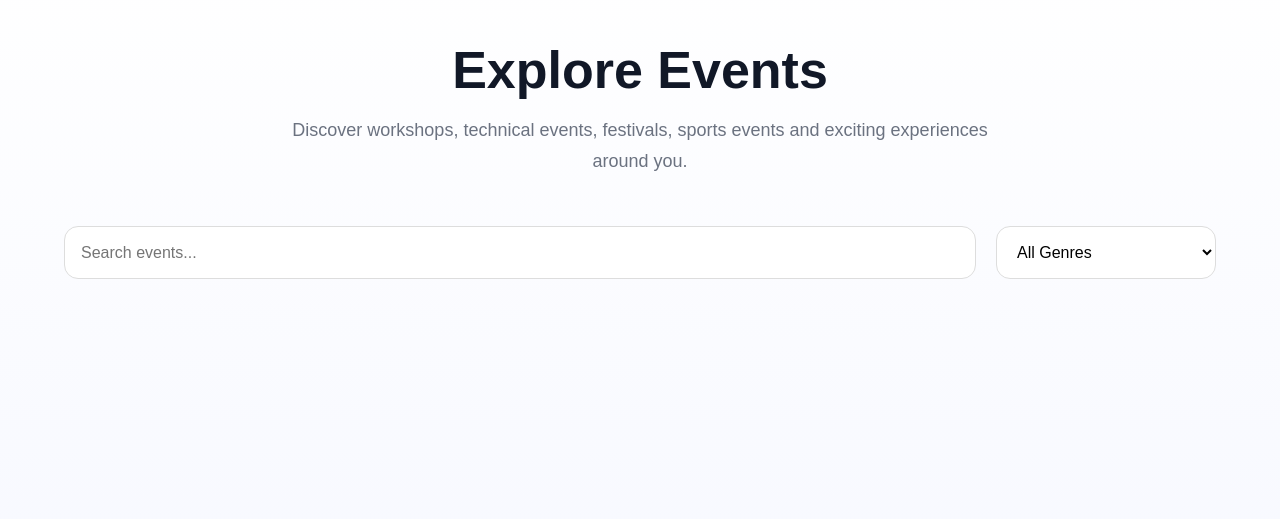
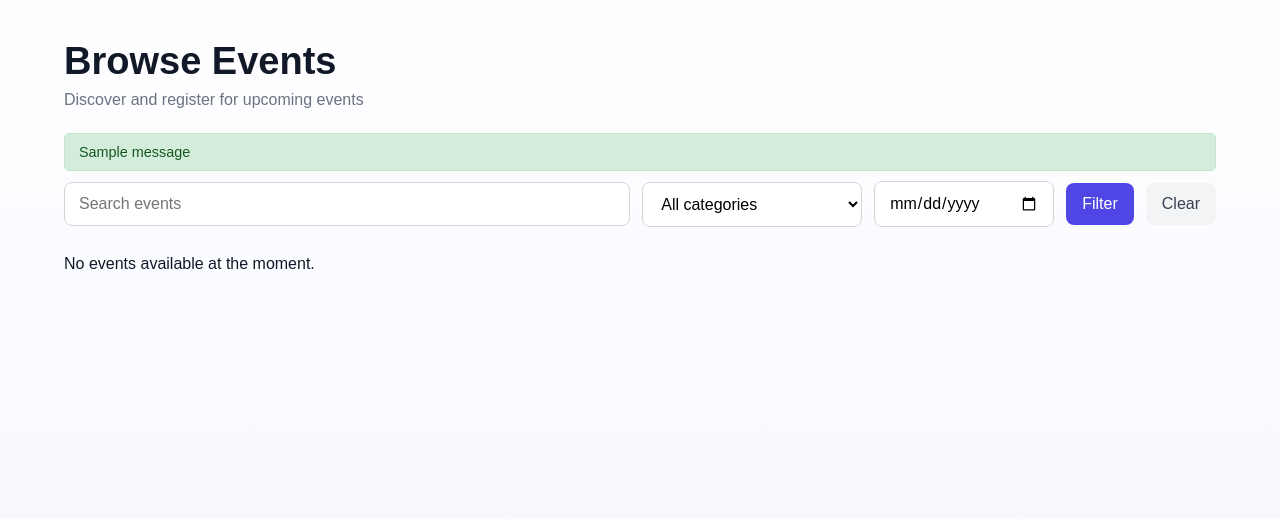
Before and after one commit to nishant-b-bit/AI39-C--Group-7-College_Event_Management_System, a Flask app: page /view_events in a window 1280 px wide. Shown: the part 71-590 px from the top of the page. Run offline with Flask 3, Linux system fonts and the light colour scheme; the visitor is signed in with stand-in values (Sample User, id 1); data comes from the database, SQL or seed files in the repository; tables that the repository leaves empty hold one stand-in row (values such as "Sample post"); one stand-in notice (Sample message) is shown.

Commit message:
updated the code

````diff
--- a/app/Templates/view_events.html
+++ b/app/Templates/view_events.html
@@ -1,109 +1,61 @@
-
 {% extends "common/base.html" %}
-
-{% block title %}View Events{% endblock %}
+{% block title %}Browse Events{% endblock %}
 
 {% block extra_css %}
-<link rel="stylesheet"
-      href="{{ url_for('static', filename='css/view_events.css') }}">
+<link rel="stylesheet" href="{{ url_for('static', filename='css/view_events.css') }}">
 {% endblock %}
 
 {% block content %}
-
 <div class="events-container">
-
-    <!-- Hero Section -->
-
-    <div class="hero-section">
-
-        <h1>Explore Events</h1>
-
-        <p>
-            Discover workshops, technical events,
-            festivals, sports events and exciting
-            experiences around you.
-        </p>
-
+    <div class="page-header">
+        <h1>Browse Events</h1>
+        <p>Discover and register for upcoming events</p>
     </div>
 
-    <!-- Search + Filter -->
+    {% with messages = get_flashed_messages(with_categories=true) %}
+      {% for category, message in messages %}
+        <div class="alert alert-{{ category }}">{{ message }}</div>
+      {% endfor %}
+    {% endwith %}
 
-    <div class="search-section">
-
-        <input type="text"
-               id="searchInput"
-               placeholder="Search events...">
-
-        <select id="genreFilter">
-
-            <option value="all">All Genres</option>
-
-            <option value="Technical">Technical</option>
-
-            <option value="Entertainment">Entertainment</option>
-
-            <option value="Workshop">Workshop</option>
-
-            <option value="Sports">Sports</option>
-
-            <option value="Cultural">Cultural</option>
-
+    <form method="GET" class="filter-bar">
+        <input type="search" name="search" placeholder="Search events" value="{{ filters.search }}">
+        <select name="category">
+            <option value="">All categories</option>
+            {% for category in categories %}
+            <option value="{{ category.name }}" {% if filters.category == category.name %}selected{% endif %}>
+                {{ category.name }}
+            </option>
+            {% endfor %}
         </select>
-
-    </div>
-
-    <!-- Event Cards -->
+        <input type="date" name="date" value="{{ filters.date }}">
+        <button type="submit">Filter</button>
+        <a href="{{ url_for('auth.view_events') }}">Clear</a>
+    </form>
 
     <div class="events-grid">
-
+        {% if events %}
           {% for event in events %}
-
-        <div class="event-card"
-             data-genre="{{ event.genre }}">
-
-            <img src="{{ url_for('static', filename='images/' + event.image) }}"
-                 alt="event image">
-
-            <div class="event-content">
-
-                <span class="genre">
-                    {{ event.genre }}
-                </span>
-
-                <h2>{{ event.title }}</h2>
-
-                <p class="description">
-                    {{ event.description }}
-                </p>
-
-                <div class="event-info">
-
+          <div class="event-card">
+              <div class="event-body">
+                  <span class="genre-badge">{{ event.category_name or 'General' }}</span>
+                  <h3>{{ event.title }}</h3>
+                  <p>Status: {{ event.event_status|title }}</p>
                   <p>📅 {{ event.date }}</p>
-
                   <p>📍 {{ event.location }}</p>
-
+                  <p>👥 {{ event.registered }} / {{ event.capacity }} registered</p>
+                  <p>{{ (event.description or '')[:120] }}{% if event.description|length > 120 %}…{% endif %}</p>
               </div>
-
-                <a href="/register_event"
-                   class="register-btn">
-
-                    Register Now
-
+              <div class="event-footer">
+                  <a href="{{ url_for('auth.eventdetails', id=event.id) }}">
+                      <button>View Details</button>
                   </a>
-
               </div>
-
           </div>
-
           {% endfor %}
-
+        {% else %}
+          <p>No events available at the moment.</p>
+        {% endif %}
     </div>
-
 </div>
-
 {% endblock %}
-
-{% block extra_js %}
-<script src="{{ url_for('static', filename='js/view_events.js') }}"></script>
-{% endblock %}
-```
````
Lines whose indentation alone changed are shown as unchanged.
